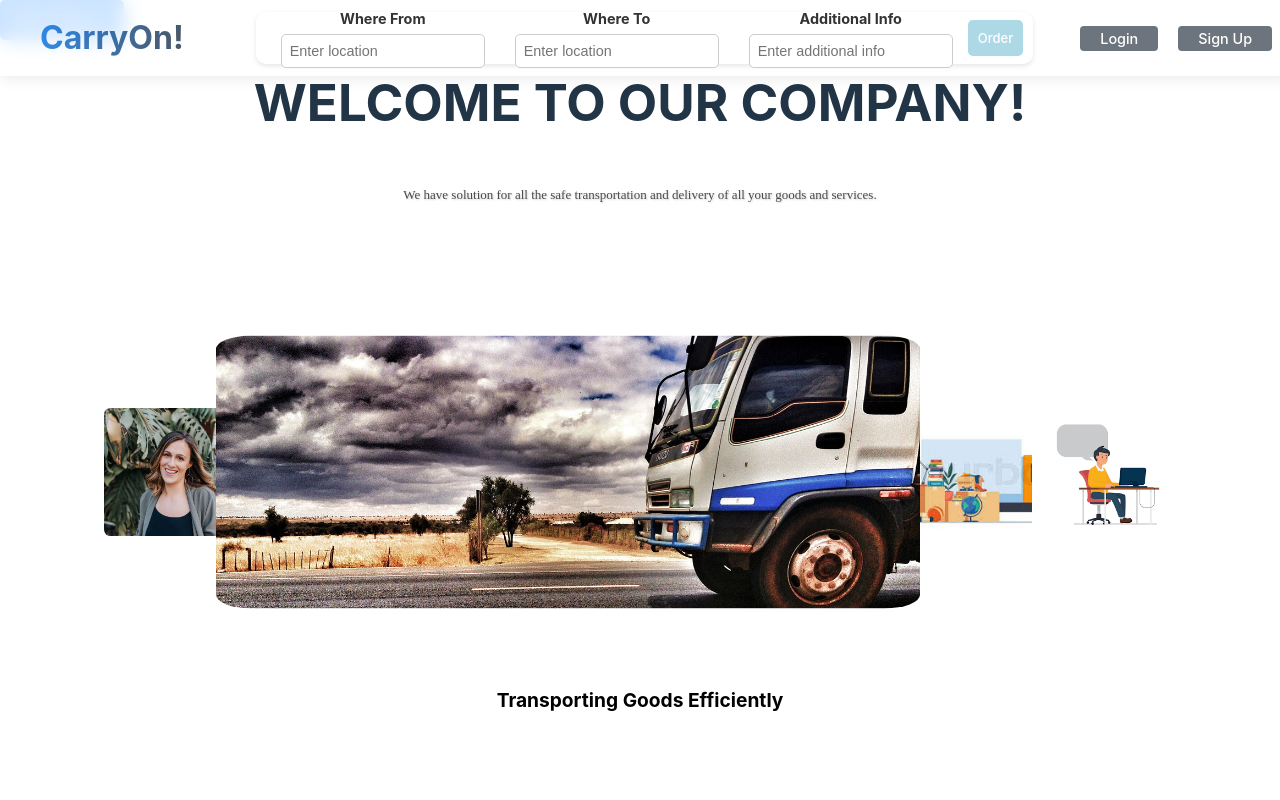
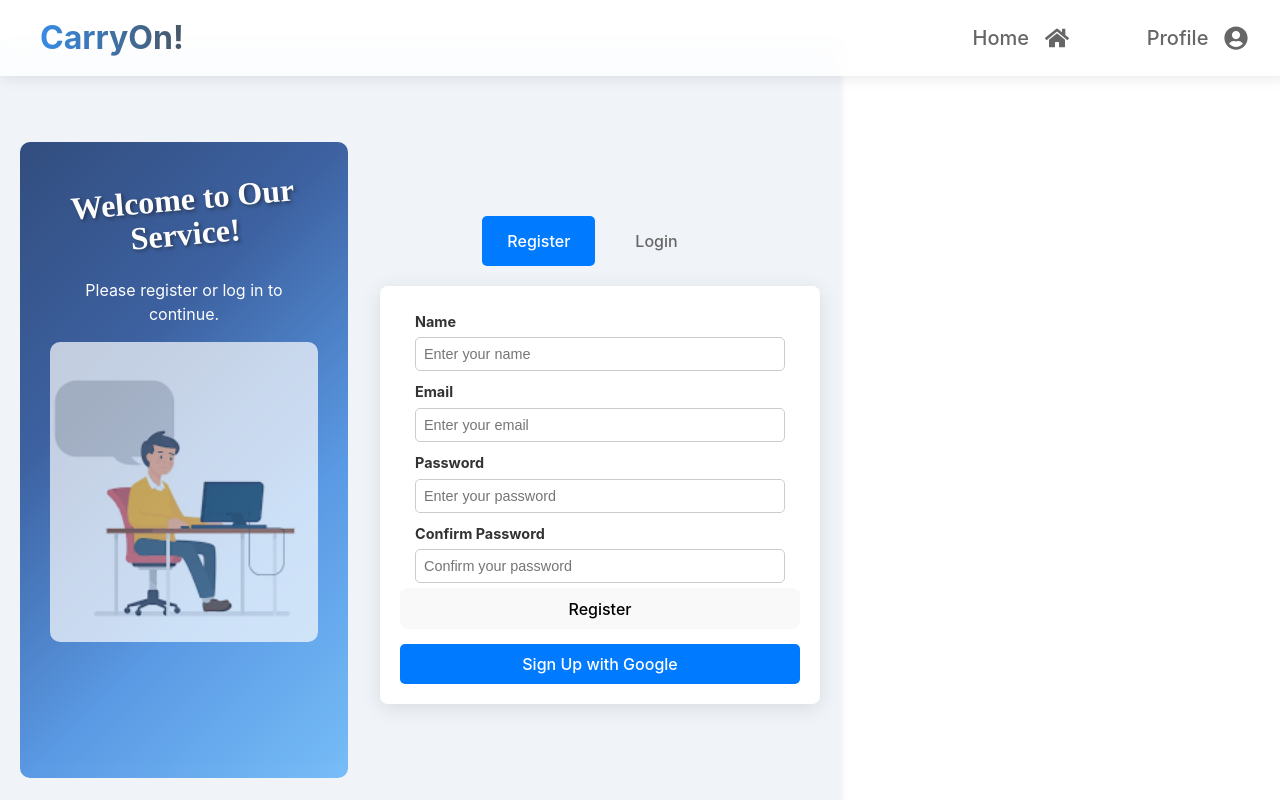
Before and after one commit to Nsairun/react24, a React (Vite) app: page /RegistrationLogin in a window 1280 px wide. Shown: the top 800 px of the page. Built offline with nearby package versions, Linux system fonts and the light colour scheme.

Commit message:
routing pages

```diff
--- a/package.json
+++ b/package.json
@@ -15,6 +15,7 @@
     "react": "^18.3.1",
     "react-dom": "^18.3.1",
     "react-icons": "^5.3.0",
+    "react-router-dom": "^6.27.0",
     "styled-components": "^6.1.13"
   },
   "devDependencies": {
--- a/src/App.jsx
+++ b/src/App.jsx
@@ -2,7 +2,6 @@ import React from "react";
 import HomeNavBar from "./orgs/HomeNavBar";
 import LandingSection from './molecules/LandingImgSection'
 import styled from "styled-components";
-import RegistrationLoginPage from "./orgs/RegistrationLogin";
 import Footer from './molecules/Footer';
 
 const MainContainer = styled.div`
@@ -20,7 +19,6 @@ function App() {
   <MainContainer>
     <HomeNavBar />
     <LandingSection />
-    <RegistrationLoginPage />
     <Footer />
   </MainContainer>
   );
--- a/src/atoms/Gallery.jsx
+++ b/src/atoms/Gallery.jsx
@@ -14,7 +14,7 @@ const GalleryContainer = styled.div`
 
 const Image = styled.img`
   width: ${(props) => (props.isActive ? '50%' : '10vw')};
-  height: ${(props) => (props.isActive ? '50%' : '10vw')};
+  height: ${(props) => (props.isActive ? '100%' : '10vw')};
   object-fit: cover;
   border-radius: 5%;
   transition: width 0.3s, height 0.3s, transform 0.3s;
--- a/src/main.jsx
+++ b/src/main.jsx
@@ -1,10 +1,28 @@
 import { StrictMode } from 'react'
 import { createRoot } from 'react-dom/client'
 import App from './App.jsx'
+import ErrorPage from './orgs/ErrorPage.jsx'
 import './index.css'
+import {
+  createBrowserRouter,
+  RouterProvider,
+} from "react-router-dom";
+import "./index.css";
+import RegistrationLogin from './orgs/RegistrationLogin.jsx'
+
+const router = createBrowserRouter([
+  {
+    path: "/", element: <App />, errorElement: <ErrorPage />
+  },
+  {
+    path: "RegistrationLogin", element: <RegistrationLogin />
+  },
+
+
+]);
 
 createRoot(document.getElementById('root')).render(
   <StrictMode>
-    <App />
+    <RouterProvider router={router}/>
   </StrictMode>,
 )
--- a/src/molecules/authBtns.jsx
+++ b/src/molecules/authBtns.jsx
@@ -1,6 +1,7 @@
 import React from 'react';
 import styled, { css } from 'styled-components';
 import Button from '../atoms/NavBtn'
+import { useNavigate } from 'react-router-dom';
 
 const ButtonContainer = styled.div`
   display: flex;
@@ -12,9 +13,13 @@ const ButtonContainer = styled.div`
 `;
 
 function authBtns() {
+  const navigate = useNavigate();
+  const handleNavigate = () => {
+    navigate('/RegistrationLogin')
+  }
   return (
     <ButtonContainer>
-        <Button>Login</Button>
+        <Button onClick={handleNavigate}>Login</Button>
         <Button>Sign Up</Button>
     </ButtonContainer>
   )
--- /dev/null
+++ b/src/orgs/ErrorPage.jsx
@@ -0,0 +1,54 @@
+// src/ErrorPage.jsx
+import React from 'react';
+import styled from 'styled-components';
+import { useRouteError } from "react-router-dom";
+
+
+const Container = styled.div`
+  display: flex;
+  flex-direction: column;
+  justify-content: center;
+  align-items: center;
+  height: 100vh; /* Full viewport height */
+  background-color: #f8f9fa; /* Light background */
+  color: #343a40; /* Dark text color */
+  text-align: center;
+`;
+
+const Title = styled.h1`
+  font-size: 6rem; /* Large font size for the error code */
+  margin: 0;
+  font-weight: bold;
+`;
+
+const Message = styled.p`
+  font-size: 1.5rem; /* Font size for the message */
+  margin: 20px 0;
+`;
+
+const HomeLink = styled.a`
+  margin-top: 20px;
+  font-size: 1.2rem;
+  color: #007bff; /* Link color */
+  text-decoration: none;
+
+  &:hover {
+    text-decoration: underline; /* Underline on hover */
+  }
+`;
+
+const ErrorPage = () => {
+    const error = useRouteError();
+    console.error(error);
+
+  return (
+    <Container id='errorPage'>
+      <Title>404</Title>
+      <Message>Oops! The page you're looking for does not exist.</Message>
+      <HomeLink href="/">Go Back to Home</HomeLink>
+      <i>{error}</i>
+    </Container>
+  );
+};
+
+export default ErrorPage;
--- /dev/null
+++ b/src/orgs/NavBar.jsx
@@ -0,0 +1,82 @@
+// src/Navbar.jsx
+import React from 'react';
+import styled from 'styled-components';
+import { FaHome, FaUserCircle } from 'react-icons/fa';
+import { useNavigate } from 'react-router-dom';
+
+const NavbarContainer = styled.nav`
+  display: flex;
+  justify-content: space-between;
+  align-items: center;
+  height: 7vh;
+  padding: 10px;
+  width: 99%;
+  background: rgba(255, 255, 255, 0.8);
+  backdrop-filter: blur(10px);
+  box-shadow: 0 1px 15px rgba(0, 0, 0, 0.1);
+  position: fixed;
+  top: 0;
+  left: 0;
+  z-index: 1000;
+`;
+
+const Logo = styled.div`
+  font-size: 2rem;
+  font-weight: bold;
+  padding: 30px;
+  background: linear-gradient(90deg, rgba(0, 123, 255, 0.8), rgba(0, 0, 0, 0.7));
+  -webkit-background-clip: text;
+  -webkit-text-fill-color: transparent;
+  transition: transform 0.3s, text-shadow 0.3s;
+
+  &:hover {
+    transform: scale(1.1);
+    text-shadow: 0 0 10px rgba(0, 123, 255, 0.7), 0 0 20px rgba(0, 0, 0, 0.5);
+  }
+`;
+
+const NavLinks = styled.div`
+  display: flex;
+  align-items: center;
+`;
+
+const NavLink = styled.button`
+  background: none;
+  gap: 1rem;
+  display: flex;
+  align-items: center;
+  border: none;
+  color: #666;
+  font-size: 1.5rem;
+  cursor: pointer;
+  margin-left: 20px;
+  transition: color 0.3s;
+
+  &:hover {
+    color: #0056b3;
+  }
+`;
+
+const Navbar = () => {
+    const navigate = useNavigate();
+    const handleNavigate = () => {
+        navigate('/');
+    }
+  return (
+    <NavbarContainer>
+        <Logo>CarryOn!</Logo>
+        <NavLinks>
+        <NavLink onClick={handleNavigate}>
+         <small>Home</small>
+          <FaHome />
+        </NavLink>
+        <NavLink>
+         <small>Profile</small>
+          <FaUserCircle />
+        </NavLink>
+      </NavLinks>
+    </NavbarContainer>
+  );
+};
+
+export default Navbar;
--- a/src/orgs/RegistrationLogin.jsx
+++ b/src/orgs/RegistrationLogin.jsx
@@ -3,16 +3,31 @@ import React, { useState } from "react";
 import styled from "styled-components";
 import TextInput from "../atoms/field";
 import { FaGoogle } from "react-icons/fa";
-import logisticsImage from '../images/loginlog.png'; // Replace with the actual image path
+import logisticsImage from '../images/loginlog.png';
+import NavBar from '../orgs/NavBar';
+
+const MainContainer = styled.div`
+  display: flex;
+  flex-direction: column; /* Arrange children in a column */
+  align-items: center; /* Center children horizontally */
+  justify-content: flex-start; /* Align children to the start */
+  padding: 20px; /* Add some padding */
+  background-color: #ffffff; /* White background for the main content */
+  box-shadow: 0 4px 8px rgba(0, 0, 0, 0.1); /* Subtle shadow for depth */
+  border-radius: 8px; /* Rounded corners */
+  max-width: 800px; /* Maximum width of the container */
+  margin: 20px auto; /* Center the container horizontally */
+`;
 
 const Container = styled.div`
   display: flex;
   justify-content: center;
   align-items: center;
   gap: 2rem;
-  padding: 50px;
+  padding: 20px;
   background-color: #f0f4f8;
   height: 100vh;
+  width: 100%;
 `;
 
 const WelcomeContainer = styled.div`
@@ -112,9 +127,12 @@ const GoogleButton = styled.button`
 `;
 
 const RegistrationLoginPage = () => {
+
   const [activeTab, setActiveTab] = useState("register"); // State to manage active tab
 
   return (
+    <MainContainer>
+      <NavBar />
     <Container>
       <WelcomeContainer>
         <WelcomeText>Welcome to Our Service!</WelcomeText>
@@ -189,6 +207,7 @@ const RegistrationLoginPage = () => {
         </FormContainer>
       </div>
     </Container>
+    </MainContainer>
   );
 };
 
```
Also changed, not shown: 1 other file (tests, documents, lock files or other folders).
